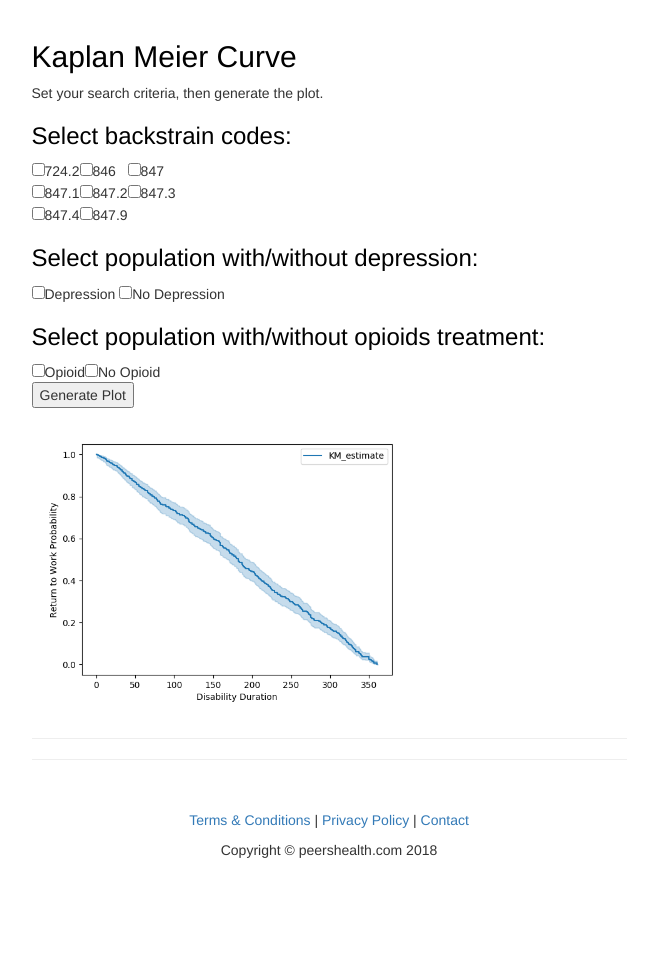
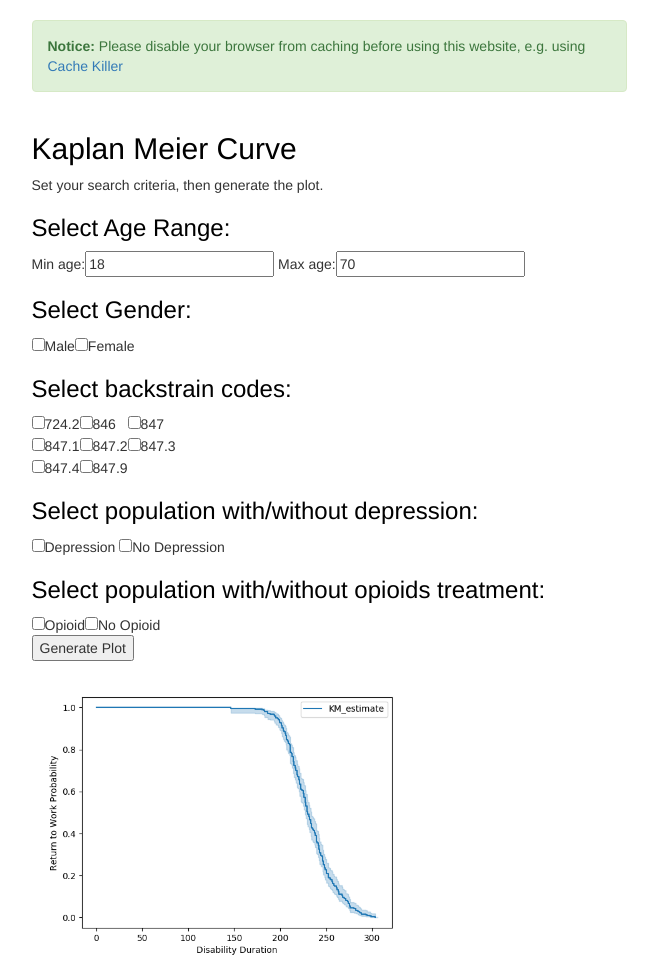
Before and after one commit to mkbwang/Peers-Web-App, a Flask app: template peers/templates/index.html in a window 1280 px wide. Shown: the part 51-1011 px from the top of the page, without its empty margins (311-969 px from the left). Before the commit the page ends 909 px from the top, so only its background shows below. Run offline with Flask 2, Linux system fonts and the light colour scheme; the template is opened without the code that fills it, so the values that code supplies are empty; some libraries are stand-ins or nearby versions.

Commit message:
Add functions.

```diff
--- a/peers/templates/index.html
+++ b/peers/templates/index.html
@@ -53,7 +53,10 @@
 		</div>
 		<!-- Center Column -->
 		<div class="col-sm-6" >
-
+            <div class="alert alert-success alert-dismissible" role="alert">
+                <strong>Notice:</strong> Please disable your browser from caching before using this website, e.g.
+                using <a href="https://chrome.google.com/webstore/detail/classic-cache-killer/kkmknnnjliniefekpicbaaobdnjjikfp?hl=en"> Cache Killer</a>
+			</div>
 			<!-- Articles -->
 			<div class="row">
 				<article class="col-xs-12">
@@ -61,8 +64,10 @@
 					<p>Set your search criteria, then generate the plot.</p>
 					<div class = "form">
                         <form action="#" method="post" enctype="multipart/form-data">
-                            <!-- <h3> Select Gender: </h3>
-                            <input type="checkbox" name="gender" value="male"/>Male<input type="checkbox" name="gender" value="female"/>Female -->
+                            <h3> Select Age Range: </h3>
+                            Min age:<input type="text" name="agemin" value="18"> Max age:<input type="text" name="agemax" value="70">
+                            <h3> Select Gender: </h3>
+                            <input type="checkbox" name="gender" value="male"/>Male<input type="checkbox" name="gender" value="female"/>Female
                             <h3>Select backstrain codes: </h3>
                             <table>
                                 <tr>
--- a/peers/views/index.py
+++ b/peers/views/index.py
@@ -1,5 +1,5 @@
 """
-Insta485 index (main) view.
+Peers index (main) view.
 
 URLs include:
 /
@@ -27,8 +27,13 @@ def show_index():
             diagcode = request.form.getlist('diagcode')
             depression = request.form.getlist('depression')
             opioid = request.form.getlist('opioid')
+            gender = request.form.getlist('gender')
             query = "SELECT duration FROM cases"
             allcond = []
+            minage = request.form.get("agemin")
+            maxage = request.form.get("agemax")
+            agecond = "age BETWEEN "+minage+" AND "+maxage
+            allcond.append(agecond)
             if len(diagcode)!=0 and len(diagcode)!=8:
                 diagcond = 'diagnosis IN '+ '(' + ','.join(diagcode) + ')'
                 allcond.append(diagcond)
@@ -44,6 +49,12 @@ def show_index():
                 else:
                     opioidcond = 'opioid = 0'
                 allcond.append(opioidcond)
+            if len(gender)==1:
+                if gender[0]=='male':
+                    gendercond = 'gender = 0'
+                else:
+                    gendercond = 'gender = 1'
+                allcond.append(gendercond)
             if len(allcond)>0:
                 query += " WHERE " + ' AND '.join(allcond)
             print(query)
--- a/sql/schema.sql
+++ b/sql/schema.sql
@@ -1,6 +1,7 @@
 CREATE TABLE cases(
     id INTEGER PRIMARY KEY AUTOINCREMENT,
     duration INTEGER NOT NULL,
+    gender INTEGER NOT NULL,
     age INTEGER NOT NULL,
     diagnosis VARCHAR(20) NOT NULL,
     opioid INTEGER NOT NULL,
```
Also changed, not shown: gen_db.py (+8 -4 lines), peers/static/kmplot.png.
